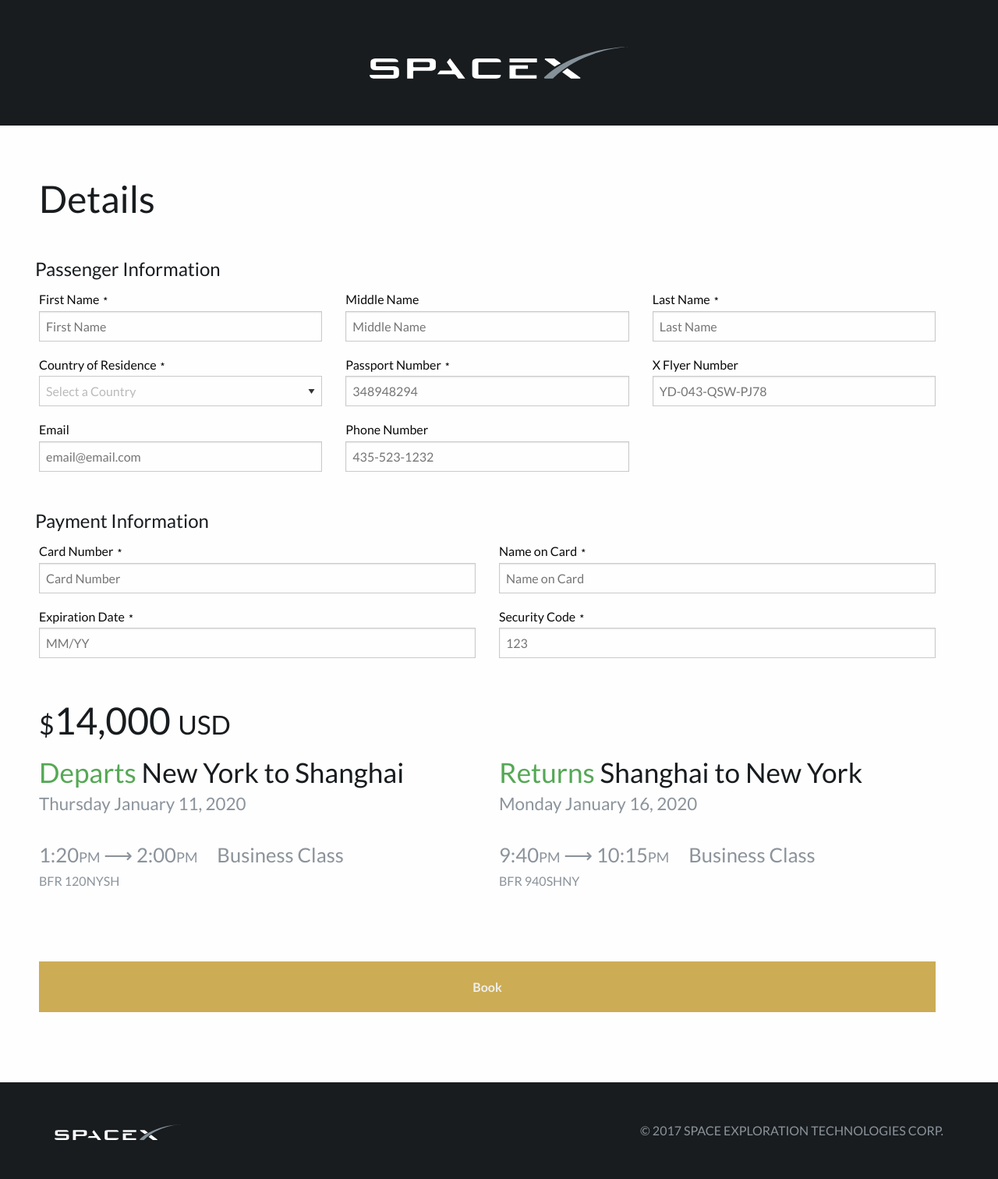
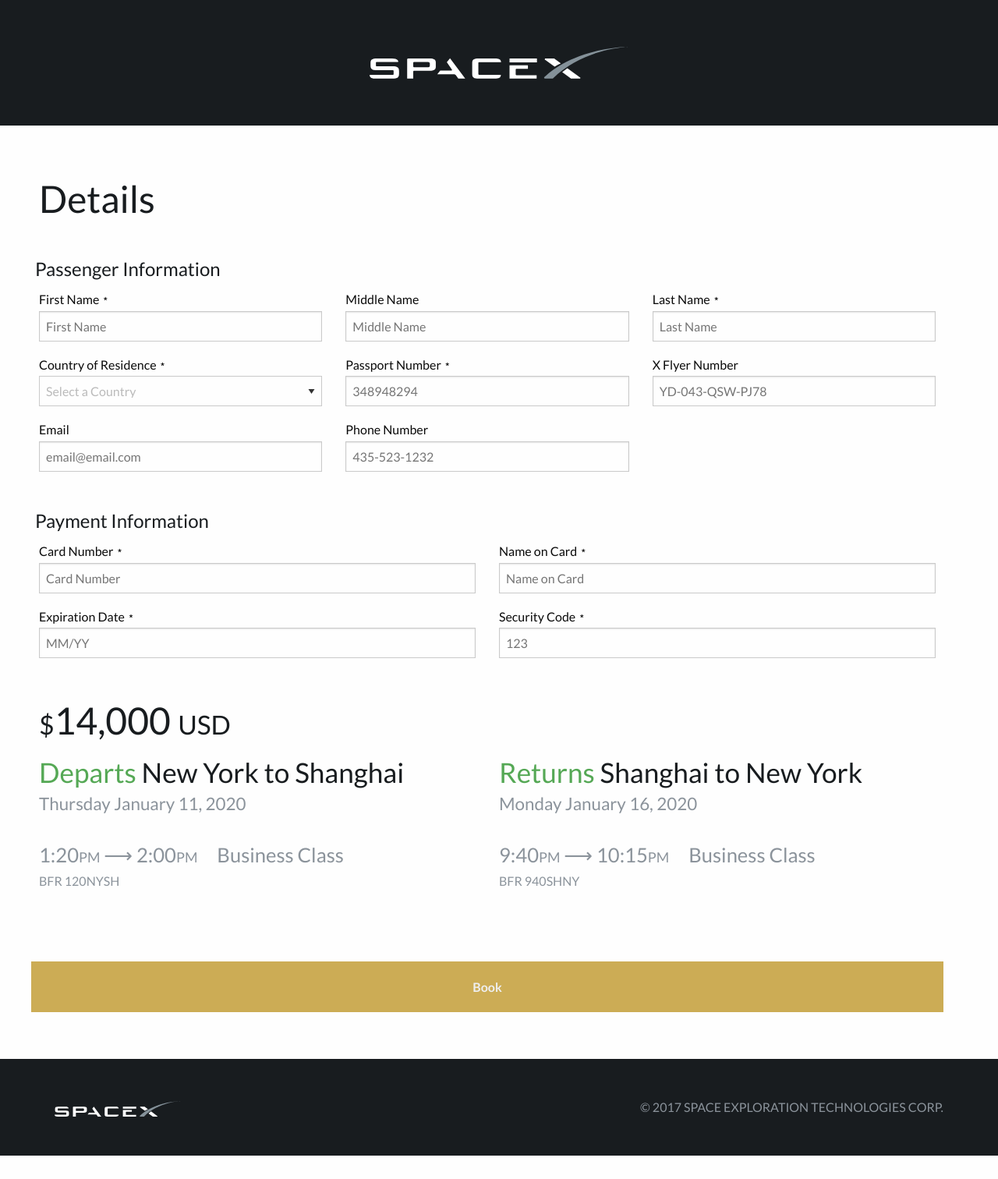
Before and after one commit to naher94/spacex, a Jekyll site: the page built from details.html, in a window 1280 px wide. Shown: the whole page at 78% size. Built offline with Jekyll 4.4.1, drawn with Linux system fonts in a browser that asks for light colours; after the commit the page ends 1482 px from its top, so only the background shows below that.

Commit message:
Button UI Fix

```diff
--- a/details.html
+++ b/details.html
@@ -355,7 +355,7 @@
   </div>
 </div>
 
-<div class="row info-section">
+<div class="row">
   <div class="small-12 columns">
     <a href="/index.html">
       <div class="member-login-button">
```
Also changed, not shown: 2 other files.
